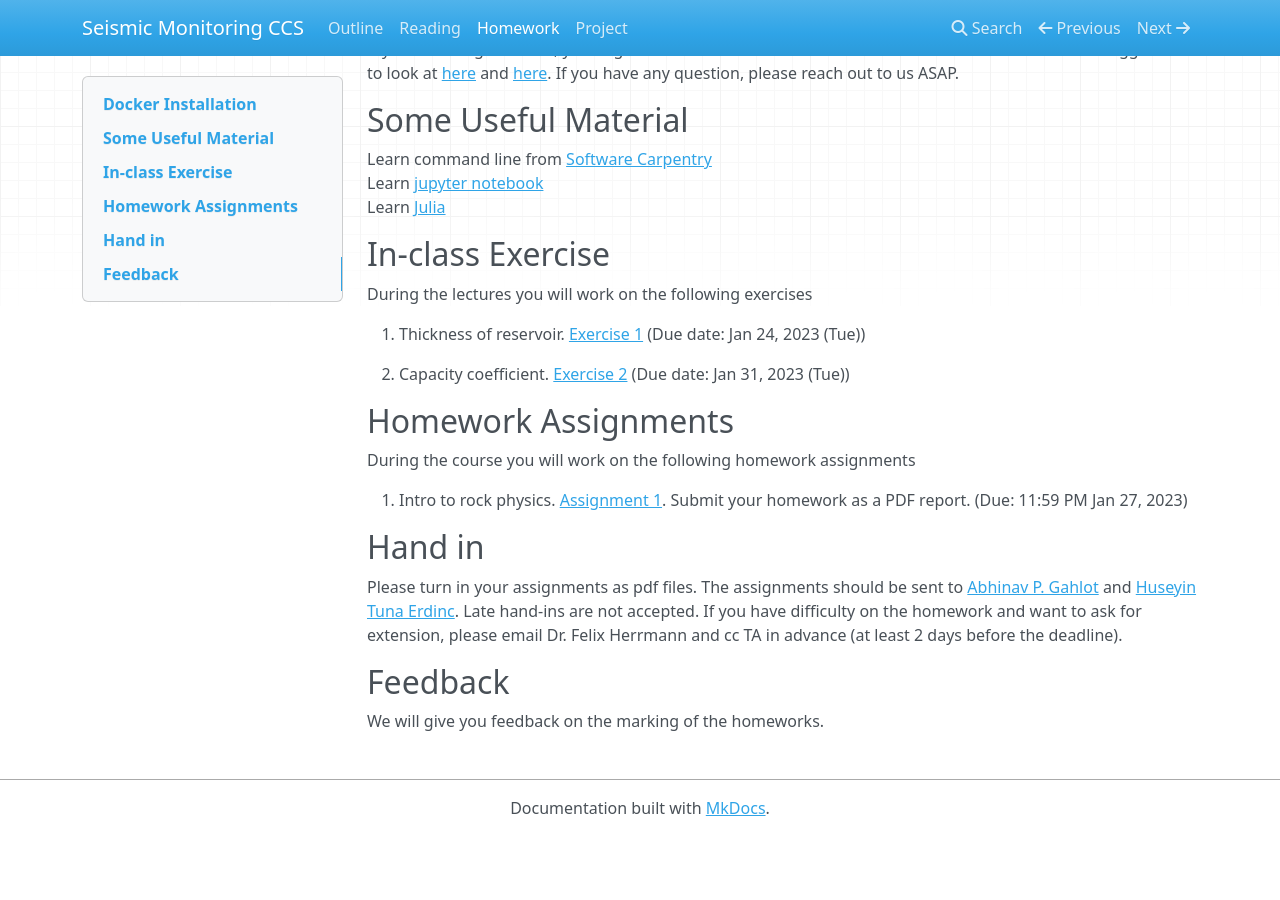
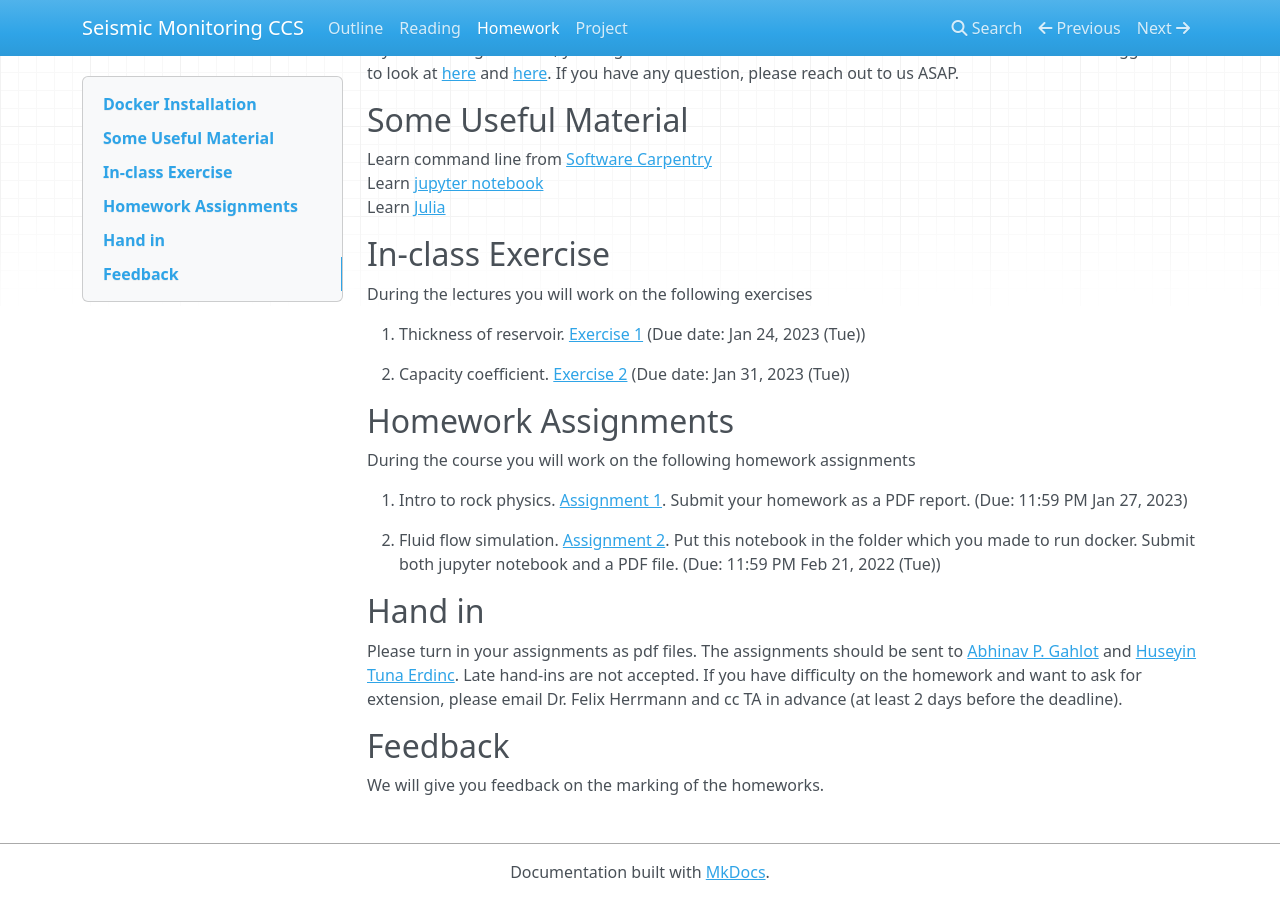
Before and after one commit to flexie/eas-4803-8803-ccs, an MkDocs documentation site: the page built from docs/homework.md, in a window 1280 px wide and 900 px high, scrolled down 1947 px. Built offline with MkDocs 1.6.1, drawn with Linux system fonts in a browser that asks for light colours; nearby versions of some CDN libraries; before the commit the page ends 2783 px from its top, so only the background shows below that.

Commit message:
Posted HW 2

```diff
--- a/docs/homework.md
+++ b/docs/homework.md
@@ -169,9 +169,10 @@ During the course you will work on the following homework assignments
 
 1. Intro to rock physics. [Assignment 1](Assignments/homework1.md). Submit your homework as a PDF report. (Due: 11:59 PM Jan 27, 2023)
 
+
+2. Fluid flow simulation. [Assignment 2](Assignments/CCS8803_HW2.ipynb). Put this notebook in the folder which you made to run docker. Submit both jupyter notebook and a PDF file. (Due: 11:59 PM Feb 21, 2022 (Tue))
+
 <!--
-2. Fluid flow simulation. [Intro to julia](Assignments/introduction_to_julia.md) and [Assignment 2](Assignments/Homework2.md). Submit both jupyter notebook and a PDF file. (Due: 3:30 PM Feb 10, 2022)
-
 3. Wavefield extrapolation and migration. [Assignment 3](Assignments/Exercise3.md) (Due: 3:30 PM March 29, 2022)
 
 4. From processing to inversion I. [Assignment 4](Assignments/Exercise5.md) (Due: 3:30 PM April 12, 2022) -->
```
